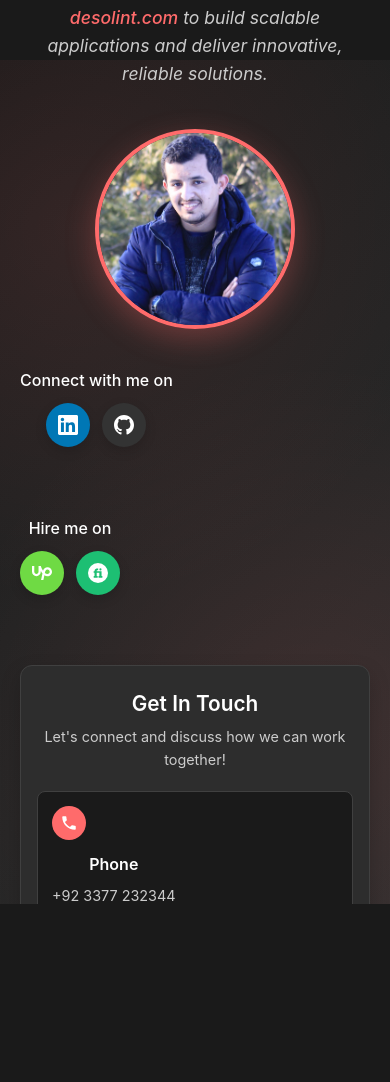
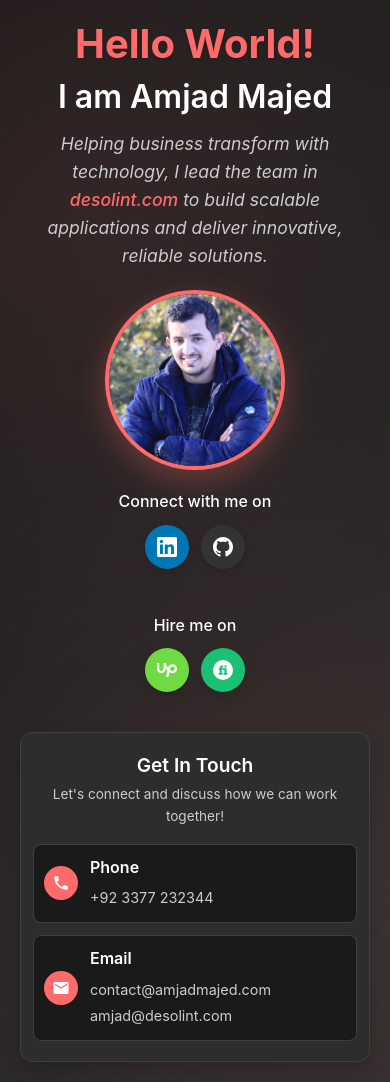
Before and after one commit to Amjad992/amjadmajed.com, a Next.js app: page / in a window 390 px wide. Before the commit the page ends 904 px from the top, so only its background shows below. Built offline with nearby package versions, Linux system fonts and the light colour scheme.

Commit message:
style: mobile responsiveness

```diff
--- a/src/app/globals.css
+++ b/src/app/globals.css
@@ -42,6 +42,7 @@
 html {
   height: 100%;
   scroll-behavior: smooth;
+  background: linear-gradient(135deg, #1a1a1a 0%, #2d2d2d 100%);
 }
 
 body {
@@ -49,7 +50,7 @@ body {
     'Ubuntu', 'Cantarell', sans-serif;
   line-height: 1.6;
   color: var(--text-primary);
-  background-color: var(--background);
+  background: linear-gradient(135deg, #1a1a1a 0%, #2d2d2d 100%);
   overflow-x: hidden;
   height: 100%;
   margin: 0;
@@ -60,12 +61,14 @@ main {
   margin: 0;
   padding: 0;
   min-height: 100vh;
+  background: transparent;
 }
 
 /* Home page specific styling - scrollable */
 .home-main {
   min-height: 100vh;
   overflow-x: hidden;
+  background: transparent;
 }
 
 /* Container utility */
--- a/src/components/HeroSection.css
+++ b/src/components/HeroSection.css
@@ -193,8 +193,7 @@
 @media (max-width: 768px) {
   .hero-section {
     padding: 20px 0;
-    height: calc(100vh - 60px);
-    margin-top: 60px;
+    min-height: 100vh;
   }
 
   .hero-main {
@@ -216,6 +215,14 @@
   .sections-container {
     flex-direction: column;
     gap: 40px;
+    align-items: center;
+    width: 100%;
+  }
+
+  .social-section,
+  .freelancing-section {
+    width: 100%;
+    align-items: center;
   }
 
   .hero-content > .social-section {
@@ -225,6 +232,7 @@
   .social-icons,
   .freelancing-icons {
     gap: 12px;
+    justify-content: center;
   }
 
   .social-icon {
@@ -240,17 +248,22 @@
 
 @media (max-width: 480px) {
   .hero-main {
-    margin-bottom: 40px;
+    margin-bottom: 20px;
+    gap: 20px;
   }
 
   .profile-image {
-    width: 200px;
-    height: 200px;
+    width: 180px;
+    height: 180px;
   }
 
   .social-section,
   .freelancing-section {
-    margin-bottom: 30px;
+    margin-bottom: 20px;
+  }
+
+  .sections-container {
+    gap: 25px;
   }
 }
 
@@ -352,32 +365,44 @@
 /* Contact Section Responsive */
 @media (max-width: 768px) {
   .contact-content {
-    padding: 32px 20px;
-    margin-top: 40px;
+    padding: 24px 16px;
+    margin-top: 30px;
   }
 
   .contact-grid {
     grid-template-columns: 1fr;
-    gap: 16px;
+    gap: 12px;
   }
 
   .contact-item {
-    flex-direction: column;
-    text-align: center;
-    padding: 16px;
+    flex-direction: row;
+    text-align: left;
+    padding: 12px;
+    align-items: center;
   }
 
   .contact-details {
-    text-align: center;
+    text-align: left;
   }
 }
 
 @media (max-width: 480px) {
   .contact-content {
-    padding: 24px 16px;
+    padding: 20px 12px;
+    margin-top: 20px;
   }
 
   .contact-item {
-    padding: 14px;
+    padding: 10px;
+  }
+
+  .contact-content h2 {
+    font-size: 1.2rem;
+    margin-bottom: 6px;
+  }
+
+  .contact-content > p {
+    font-size: 0.85rem;
+    margin-bottom: 16px;
   }
 }
```
